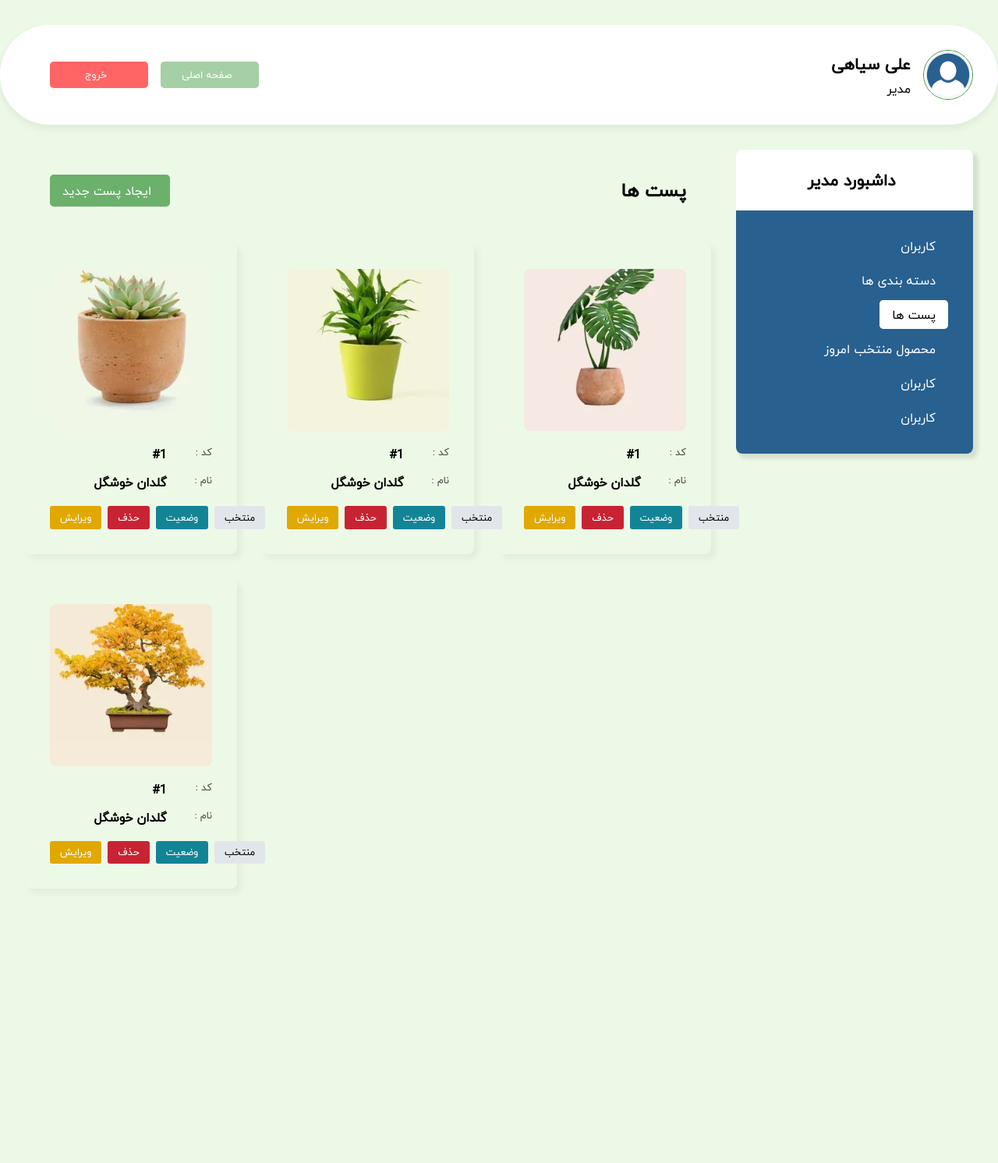
After one commit to mahdikamaly/Ghol-Foroshi, a PHP site: page /html/admin-panel/posts.html in a window 1280 px wide. The commit adds this page. Shown: the whole page at 78% size. Run offline with PHP 8.4, Linux system fonts and the light colour scheme; some libraries are stand-ins or nearby versions.

Commit message:
Admin Panel Posts Create

```diff
--- a/css/index.css
+++ b/css/index.css
@@ -57,6 +57,21 @@ a:hover {
 
 .danger {
   background-color: #c82333 !important;
+  color: white !important;
+}
+
+.info {
+  background-color: #138496 !important;
+  color: white !important;
+}
+
+.light {
+  background-color: #e2e6ea !important;
+  color: black !important;
+}
+
+.dark {
+  background-color: #23272b !important;
   color: white !important;
 }
 
@@ -791,6 +806,8 @@ body iconify-icon {
   display: flex;
   flex-direction: column;
   text-align: right;
+  background-color: transparent !important;
+  color: black !important;
 }
 .wrapper-admin-panel header .right .user .info .name {
   font-size: 1.3rem;
@@ -836,6 +853,7 @@ body iconify-icon {
   gap: 1rem;
   padding: 2em 0;
   padding-top: 0;
+  padding-bottom: 20rem;
 }
 .wrapper-admin-panel main h1 {
   font-size: 1.5rem;
@@ -928,12 +946,13 @@ body iconify-icon {
   flex-direction: row;
   flex-wrap: wrap;
   direction: rtl;
+  align-items: center;
   margin-top: 1rem;
   border-radius: 0.5rem;
-  padding: 3em;
+  padding: 5em 3em;
   background-color: #286090;
   color: white;
-  gap: 3rem;
+  gap: 4rem;
   grid-row-gap: 2rem;
   justify-content: start;
 }
@@ -970,10 +989,19 @@ body iconify-icon {
   gap: 1rem;
 }
 .wrapper-admin-panel main form .form-group label span {
-  width: -webkit-max-content;
-  width: -moz-max-content;
-  width: max-content;
+  width: 12ch;
   font-weight: bold;
+  display: flex;
+  gap: 0.5rem;
+}
+.wrapper-admin-panel main form .form-group label input {
+  opacity: 0.3;
+  transition: all 0.5s ease;
+  box-shadow: 0 0 0.5rem 0.1rem transparent;
+}
+.wrapper-admin-panel main form .form-group label input:focus {
+  opacity: 1;
+  box-shadow: 0 0 0.5rem 0.1rem white;
 }
 .wrapper-admin-panel main form .form-group label input[type=file] {
   display: none;
@@ -1005,6 +1033,72 @@ body iconify-icon {
 .wrapper-admin-panel main form .form-group label small:hover {
   background-color: white;
   color: black;
+}
+.wrapper-admin-panel main .posts-body {
+  display: grid;
+  grid-template-columns: repeat(auto-fill, minmax(min(16rem, 100%), 1fr));
+  gap: 2rem;
+}
+.wrapper-admin-panel main .posts-body img {
+  width: 100%;
+  aspect-ratio: 1/1;
+  -o-object-fit: cover;
+     object-fit: cover;
+  transition: all 1s ease;
+  border-radius: 0.5rem;
+}
+.wrapper-admin-panel main .posts-body .card {
+  display: flex;
+  flex-direction: column;
+  gap: 1rem;
+  padding: 2em;
+  box-shadow: 0.3rem 0.3rem 0.5rem 0.05rem rgba(0, 0, 0, 0.05);
+  border-radius: 0.5rem;
+  cursor: pointer;
+  height: -webkit-max-content;
+  height: -moz-max-content;
+  height: max-content;
+}
+.wrapper-admin-panel main .posts-body .card:hover .card-header img {
+  transform: scale(1.1);
+}
+.wrapper-admin-panel main .posts-body .card:hover .card-body {
+  max-height: 20rem;
+}
+.wrapper-admin-panel main .posts-body .card .card-body {
+  display: flex;
+  flex-direction: column;
+  direction: rtl;
+  gap: 0.5rem;
+  transition: all 0.7s ease-out !important;
+  max-height: 4rem;
+  overflow: hidden;
+}
+.wrapper-admin-panel main .posts-body .card .card-body .row {
+  display: flex;
+  gap: 0.5rem;
+}
+.wrapper-admin-panel main .posts-body .card .card-body .row label {
+  font-size: 0.8rem;
+  opacity: 0.7;
+  width: 7ch;
+  min-width: -webkit-max-content;
+  min-width: -moz-max-content;
+  min-width: max-content;
+}
+.wrapper-admin-panel main .posts-body .card .card-body .row p {
+  font-weight: bold;
+}
+.wrapper-admin-panel main .posts-body .card .card-buttons {
+  display: flex;
+  align-items: center;
+  justify-content: space-evenly;
+  gap: 0.5rem;
+}
+.wrapper-admin-panel main .posts-body .card .card-buttons a {
+  font-size: 0.8rem;
+  border-radius: 0.2rem;
+  padding: 0.3em 1em;
 }
 .wrapper-admin-panel .side-bar {
   margin: 2em 2rem 2rem 1rem;
--- a/css/index.scss
+++ b/css/index.scss
@@ -62,6 +62,18 @@ a {
 
 .danger {
     background-color: #c82333 !important ;
+    color: white !important;
+}
+.info {
+    background-color: #138496 !important ;
+    color: white !important;
+}
+.light {
+    background-color: #e2e6ea !important ;
+    color: black !important;
+}
+.dark {
+    background-color: #23272b !important ;
     color: white !important;
 }
 
@@ -830,6 +842,8 @@ body {
                     display: flex;
                     flex-direction: column;
                     text-align: right;
+                    background-color: transparent !important;
+                    color: black !important;
                     .name {
                         font-size: 1.3rem;
                         font-weight: bold;
@@ -879,6 +893,7 @@ body {
         gap: 1rem;
         padding: 2em 0;
         padding-top: 0;
+        padding-bottom: 20rem;
 
         h1 {
             font-size: 1.5rem;
@@ -977,12 +992,13 @@ body {
             flex-direction: row;
             flex-wrap: wrap;
             direction: rtl;
+            align-items: center;
             margin-top: 1rem;
             border-radius: 0.5rem;
-            padding: 3em;
+            padding: 5em 3em;
             background-color: $color-6;
             color: white;
-            gap: 3rem;
+            gap: 4rem;
             grid-row-gap: 2rem;
             justify-content: start;
             img {
@@ -1013,8 +1029,19 @@ body {
                     justify-content: center;
                     gap: 1rem;
                     span {
-                        width: max-content;
+                        width: 12ch;
                         font-weight: bold;
+                        display: flex;
+                        gap: 0.5rem;
+                    }
+                    input {
+                        opacity: 0.3;
+                        transition: all 0.5s ease;
+                        box-shadow: 0 0 0.5rem 0.1rem transparent;
+                        &:focus {
+                            opacity: 1;
+                            box-shadow: 0 0 0.5rem 0.1rem white;
+                        }
                     }
                     input[type="file"] {
                         display: none;
@@ -1049,6 +1076,77 @@ body {
                     }
                 }
             }
+        }
+        .posts-body {
+            display: grid;
+            grid-template-columns: repeat(auto-fill, minmax(min(16rem, 100%), 1fr));
+            gap: 2rem;
+            img {
+                width: 100%;
+                aspect-ratio: 1/1;
+                object-fit: cover;
+                transition: all 1s ease;
+                border-radius: 0.5rem;
+            }
+            .card {
+                display: flex;
+                flex-direction: column;
+                gap: 1rem;
+                padding: 2em;
+                box-shadow: 0.3rem 0.3rem 0.5rem 0.05rem rgba(0, 0, 0, 0.05);
+                border-radius: 0.5rem;
+                cursor: pointer;
+                height: max-content;
+
+                &:hover {
+                    .card-header {
+                        img {
+                            transform: scale(1.1);
+                        }
+                    }
+                    .card-body {
+                        max-height: 20rem;
+                    }
+                }
+                .card-header {
+                }
+                .card-body {
+                    display: flex;
+                    flex-direction: column;
+                    direction: rtl;
+                    gap: 0.5rem;
+                    transition: all 0.7s ease-out !important;
+                    max-height: 4rem;
+                    overflow: hidden;
+                    .row {
+                        display: flex;
+                        gap: 0.5rem;
+
+                        label {
+                            font-size: 0.8rem;
+                            opacity: 0.7;
+                            width: 7ch;
+                            min-width: max-content;
+                        }
+                        p {
+                            font-weight: bold;
+                        }
+                    }
+                }
+                .card-buttons {
+                    display: flex;
+                    align-items: center;
+                    justify-content: space-evenly;
+                    gap: 0.5rem;
+                    a {
+                        font-size: 0.8rem;
+                        border-radius: 0.2rem;
+                        padding: 0.3em 1em;
+                    }
+                }
+            }
+        }
+        .post-create {
         }
     }
 
--- /dev/null
+++ b/html/admin-panel/posts.html
@@ -0,0 +1,321 @@
+<!DOCTYPE html>
+<html lang="en">
+
+
+<head>
+    <meta charset="UTF-8">
+    <meta http-equiv="X-UA-Compatible" content="IE=edge">
+    <meta name="viewport" content="width=device-width, initial-scale=1.0">
+    <link rel="stylesheet" href="/css/index.css">
+
+    <title>پنل مدریت</title>
+</head>
+
+<body>
+
+    <div class="wrapper-admin-panel">
+        <header>
+            <div class="left">
+                <a class="exit" href="#">
+                    خروج
+                    <iconify-icon icon="ion:exit-sharp"></iconify-icon>
+                </a>
+                <a class="main-page" href="#">
+                    صفحه اصلی
+                    <iconify-icon icon="bx:home-smile"></iconify-icon>
+                </a>
+            </div>
+            <div class="right">
+                <div class="user">
+                    <img src="/images/admin-panel/1.webp" alt="">
+                    <div class="info">
+                        <div class="name">علی سیاهی</div>
+                        <div class="status">مدیر</div>
+                    </div>
+                </div>
+            </div>
+        </header>
+        <main class="posts">
+            <div class="create-buttons">
+                <a href="#" class="success">
+                    ایجاد پست جدید
+                    <iconify-icon icon="uil:create-dashboard"></iconify-icon>
+                </a>
+                <h1> پست ها</h1>
+            </div>
+            <div class="posts-body">
+                <div class="card">
+                    <div class="card-header">
+                        <img src="/images/main-page/categories/1.webp" alt="">
+                    </div>
+                    <div class="card-body">
+                        <div class="row card-id">
+                            <label>کد  : </label>
+                            <p>
+                                #1
+                            </p>
+                        </div>
+                        <div class="row card-title">
+                            <label>نام  : </label>
+                            <p>
+                                گلدان خوشگل
+                            </p>
+                        </div>
+                        <div class="row card-price">
+                            <label>قیمت  : </label>
+                            <p>
+                                <small>تومان</small> <span>20,000,000</span>
+                            </p>
+                        </div>
+                        <div class="row card-size">
+                            <label>سایز  : </label>
+                            <p>
+                                بزرگ
+                            </p>
+                        </div>
+                        <div class="row card-height">
+                            <label>اندازه  : </label>
+                            <p>
+                                <small>سانتی متر</small>
+                                <span>120</span>
+                            </p>
+                        </div>
+                        <div class="row card-shape">
+                            <label>شکل  : </label>
+                            <p>
+                                حلقوی
+                            </p>
+                        </div>
+                        <div class="row card-brand">
+                            <label>برند  : </label>
+                            <p>
+                                آسیا گل
+                            </p>
+                        </div>
+                        <div class="row card-cat">
+                            <label>دسته بندی  : </label>
+                            <p>
+                                گلدان
+                            </p>
+                        </div>
+                    </div>
+                    <div class="card-buttons">
+                        <a class="warning" href="#">ویرایش</a>
+                        <a class="danger" href="#">حذف</a>
+                        <a class="info" href="#">وضعیت</a>
+                        <a class="light" href="#">منتخب</a>
+                    </div>
+                </div>
+                <div class="card">
+                    <div class="card-header">
+                        <img src="/images/main-page/categories/2.webp" alt="">
+                    </div>
+                    <div class="card-body">
+                        <div class="row card-id">
+                            <label>کد  : </label>
+                            <p>
+                                #1
+                            </p>
+                        </div>
+                        <div class="row card-title">
+                            <label>نام  : </label>
+                            <p>
+                                گلدان خوشگل
+                            </p>
+                        </div>
+                        <div class="row card-price">
+                            <label>قیمت  : </label>
+                            <p>
+                                <small>تومان</small> <span>20,000,000</span>
+                            </p>
+                        </div>
+                        <div class="row card-size">
+                            <label>سایز  : </label>
+                            <p>
+                                بزرگ
+                            </p>
+                        </div>
+                        <div class="row card-height">
+                            <label>اندازه  : </label>
+                            <p>
+                                <small>سانتی متر</small>
+                                <span>120</span>
+                            </p>
+                        </div>
+                        <div class="row card-shape">
+                            <label>شکل  : </label>
+                            <p>
+                                حلقوی
+                            </p>
+                        </div>
+                        <div class="row card-brand">
+                            <label>برند  : </label>
+                            <p>
+                                آسیا گل
+                            </p>
+                        </div>
+                        <div class="row card-cat">
+                            <label>دسته بندی  : </label>
+                            <p>
+                                گلدان
+                            </p>
+                        </div>
+                    </div>
+                    <div class="card-buttons">
+                        <a class="warning" href="#">ویرایش</a>
+                        <a class="danger" href="#">حذف</a>
+                        <a class="info" href="#">وضعیت</a>
+                        <a class="light" href="#">منتخب</a>
+                    </div>
+                </div>
+                <div class="card">
+                    <div class="card-header">
+                        <img src="/images/main-page/categories/3.webp" alt="">
+                    </div>
+                    <div class="card-body">
+                        <div class="row card-id">
+                            <label>کد  : </label>
+                            <p>
+                                #1
+                            </p>
+                        </div>
+                        <div class="row card-title">
+                            <label>نام  : </label>
+                            <p>
+                                گلدان خوشگل
+                            </p>
+                        </div>
+                        <div class="row card-price">
+                            <label>قیمت  : </label>
+                            <p>
+                                <small>تومان</small> <span>20,000,000</span>
+                            </p>
+                        </div>
+                        <div class="row card-size">
+                            <label>سایز  : </label>
+                            <p>
+                                بزرگ
+                            </p>
+                        </div>
+                        <div class="row card-height">
+                            <label>اندازه  : </label>
+                            <p>
+                                <small>سانتی متر</small>
+                                <span>120</span>
+                            </p>
+                        </div>
+                        <div class="row card-shape">
+                            <label>شکل  : </label>
+                            <p>
+                                حلقوی
+                            </p>
+                        </div>
+                        <div class="row card-brand">
+                            <label>برند  : </label>
+                            <p>
+                                آسیا گل
+                            </p>
+                        </div>
+                        <div class="row card-cat">
+                            <label>دسته بندی  : </label>
+                            <p>
+                                گلدان
+                            </p>
+                        </div>
+                    </div>
+                    <div class="card-buttons">
+                        <a class="warning" href="#">ویرایش</a>
+                        <a class="danger" href="#">حذف</a>
+                        <a class="info" href="#">وضعیت</a>
+                        <a class="light" href="#">منتخب</a>
+                    </div>
+                </div>
+                <div class="card">
+                    <div class="card-header">
+                        <img src="/images/main-page/categories/4.webp" alt="">
+                    </div>
+                    <div class="card-body">
+                        <div class="row card-id">
+                            <label>کد  : </label>
+                            <p>
+                                #1
+                            </p>
+                        </div>
+                        <div class="row card-title">
+                            <label>نام  : </label>
+                            <p>
+                                گلدان خوشگل
+                            </p>
+                        </div>
+                        <div class="row card-price">
+                            <label>قیمت  : </label>
+                            <p>
+                                <small>تومان</small> <span>20,000,000</span>
+                            </p>
+                        </div>
+                        <div class="row card-size">
+                            <label>سایز  : </label>
+                            <p>
+                                بزرگ
+                            </p>
+                        </div>
+                        <div class="row card-height">
+                            <label>اندازه  : </label>
+                            <p>
+                                <small>سانتی متر</small>
+                                <span>120</span>
+                            </p>
+                        </div>
+                        <div class="row card-shape">
+                            <label>شکل  : </label>
+                            <p>
+                                حلقوی
+                            </p>
+                        </div>
+                        <div class="row card-brand">
+                            <label>برند  : </label>
+                            <p>
+                                آسیا گل
+                            </p>
+                        </div>
+                        <div class="row card-cat">
+                            <label>دسته بندی  : </label>
+                            <p>
+                                گلدان
+                            </p>
+                        </div>
+                    </div>
+                    <div class="card-buttons">
+                        <a class="warning" href="#">ویرایش</a>
+                        <a class="danger" href="#">حذف</a>
+                        <a class="info" href="#">وضعیت</a>
+                        <a class="light" href="#">منتخب</a>
+                    </div>
+                </div>
+
+            </div>
+        </main>
+        <aside class="side-bar">
+            <h1>
+                داشبورد مدیر
+                <iconify-icon icon="ci:dashboard"></iconify-icon>
+
+            </h1>
+            <ul>
+                <li><a href="#">کاربران</a></li>
+                <li><a href="#">دسته بندی ها</a></li>
+                <li><a class="selected" href="#">پست ها</a></li>
+                <li><a href="#">محصول منتخب امروز</a></li>
+                <li><a href="#">کاربران</a></li>
+                <li><a href="#">کاربران</a></li>
+            </ul>
+
+        </aside>
+    </div>
+
+    <!-- Iconify -->
+    <script src="https://code.iconify.design/iconify-icon/1.0.0-beta.3/iconify-icon.min.js"></script>
+</body>
+
+
+</html>
```
Also changed, not shown: html/admin-panel/posts-create.html (added, +131 -0 lines), 1 other file.
